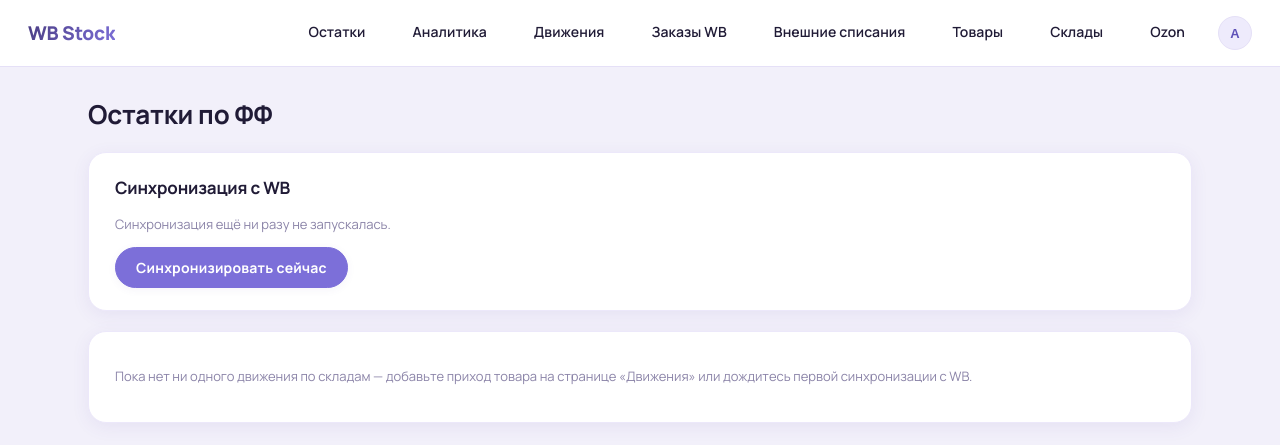
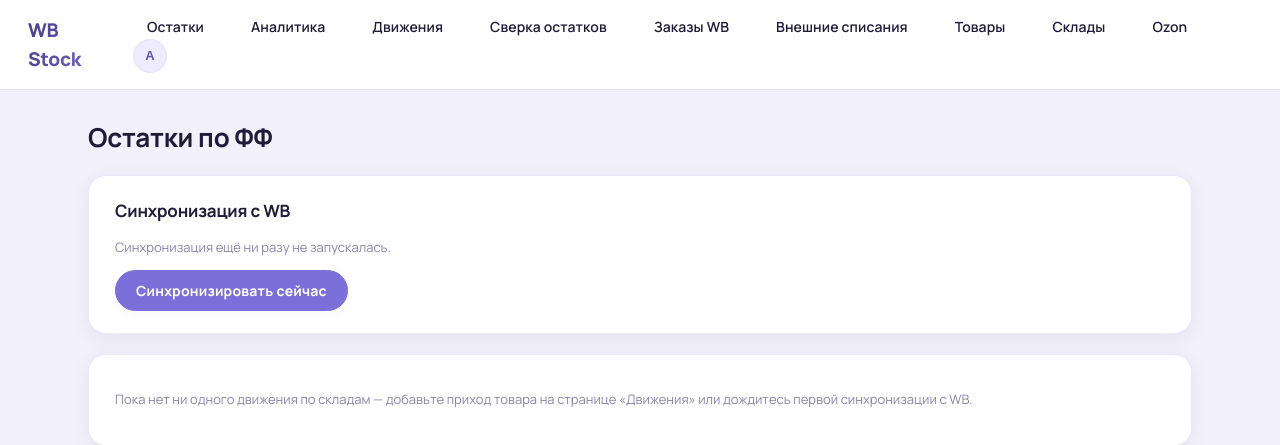
Before and after one commit to alenkamaspan-pixel/wb-stock, a Flask app: page / in a window 1280 px wide. Shown: the top 445 px of the page. Run offline with Flask 3, Linux system fonts and the light colour scheme; the visitor is signed in with stand-in values (Sample User, id 1); data comes from the database, SQL or seed files in the repository; data that the repository does not hold is empty; some web fonts are replaced.

Commit message:
Add files via upload

```diff
--- a/app/templates/base.html
+++ b/app/templates/base.html
@@ -17,6 +17,7 @@
       <a href="/">Остатки</a>
       <a href="/analytics">Аналитика</a>
       <a href="/movements">Движения</a>
+      <a href="/stock/reconcile">Сверка остатков</a>
       <a href="/wb-orders-log">Заказы WB</a>
       <a href="/external-writeoffs">Внешние списания</a>
       <a href="/products">Товары</a>
```
